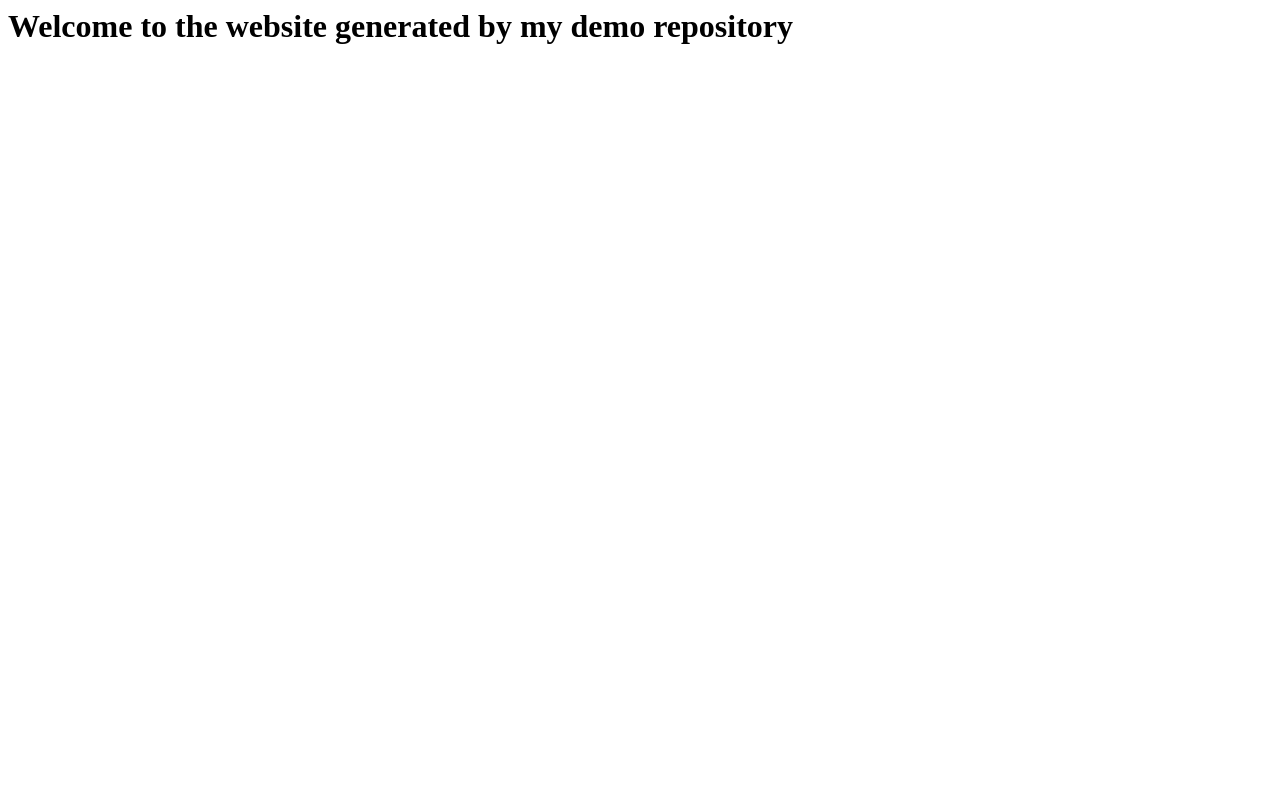
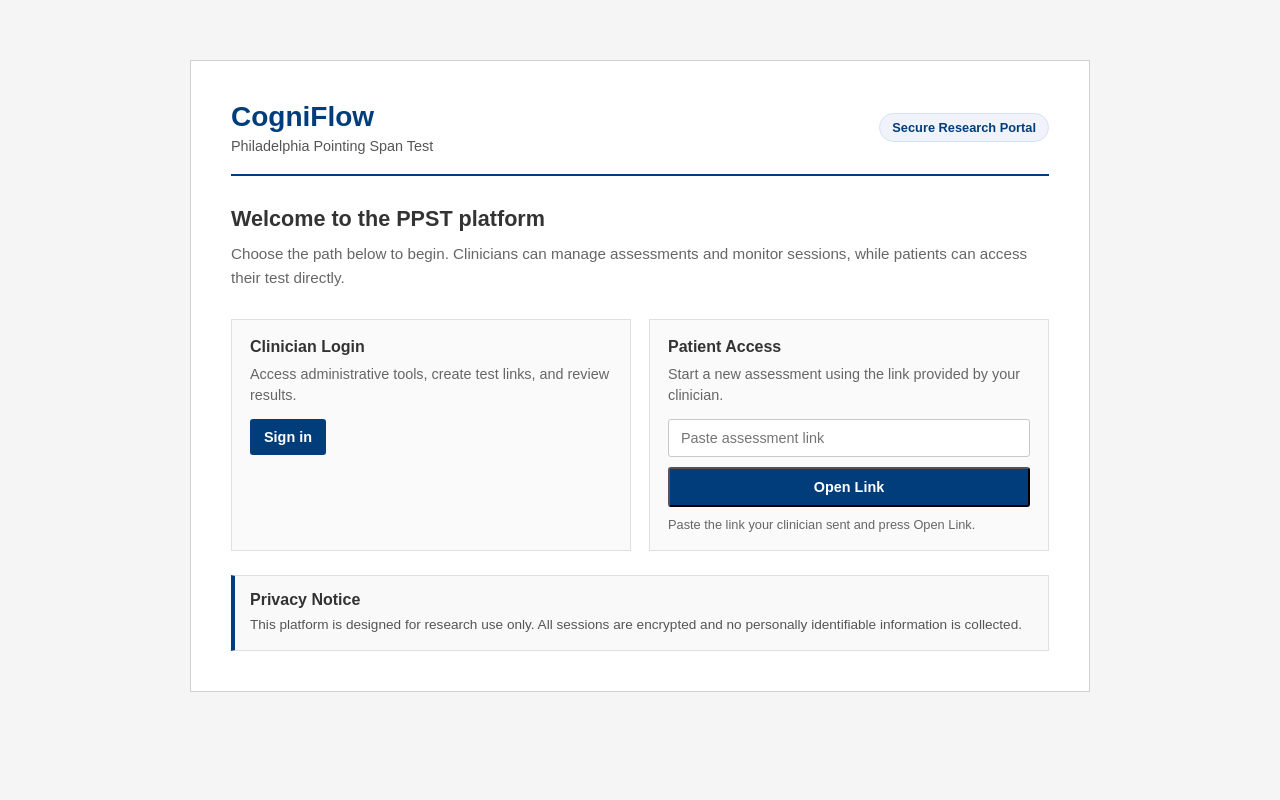
Before and after one commit to Senior-Year-Project-Team/cogniflow, a Django app: page / in a window 1280 px wide. Run offline with Django 4.2, Linux system fonts and the light colour scheme.

Commit message:
Update index.html

```diff
--- a/ppst/templates/ppst/index.html
+++ b/ppst/templates/ppst/index.html
@@ -1 +1,256 @@
-<h1>Welcome to the website generated by my demo repository</h1>
+<!DOCTYPE html>
+<html lang="en">
+  <head>
+    <meta charset="UTF-8" />
+    <meta name="viewport" content="width=device-width, initial-scale=1.0" />
+    <title>CogniFlow - Home</title>
+    <style>
+      * {
+        margin: 0;
+        padding: 0;
+        box-sizing: border-box;
+      }
+
+      body {
+        font-family: Arial, Helvetica, sans-serif;
+        background: #f5f5f5;
+        min-height: 100vh;
+        padding: 20px;
+        color: #333;
+      }
+
+      .container {
+        background: white;
+        border: 1px solid #d1d1d1;
+        max-width: 900px;
+        margin: 40px auto;
+        padding: 40px;
+      }
+
+      .logo {
+        border-bottom: 2px solid #003d7a;
+        padding-bottom: 20px;
+        margin-bottom: 30px;
+        display: flex;
+        justify-content: space-between;
+        align-items: center;
+        gap: 16px;
+        flex-wrap: wrap;
+      }
+
+      .logo h1 {
+        color: #003d7a;
+        font-size: 1.75rem;
+        font-weight: 600;
+        margin-bottom: 5px;
+      }
+
+      .logo p {
+        color: #555;
+        font-size: 0.9rem;
+      }
+
+      .status-chip {
+        background: #f0f4fa;
+        color: #003d7a;
+        border: 1px solid #d7e1f0;
+        padding: 6px 12px;
+        border-radius: 999px;
+        font-size: 0.8rem;
+        font-weight: 600;
+      }
+
+      .hero {
+        margin-bottom: 28px;
+      }
+
+      .hero h2 {
+        font-size: 1.35rem;
+        margin-bottom: 10px;
+        font-weight: 600;
+      }
+
+      .hero p {
+        color: #666;
+        font-size: 0.95rem;
+        line-height: 1.6;
+      }
+
+      .card-grid {
+        display: grid;
+        grid-template-columns: repeat(auto-fit, minmax(240px, 1fr));
+        gap: 18px;
+        margin-bottom: 24px;
+      }
+
+      .card {
+        border: 1px solid #e0e0e0;
+        padding: 18px;
+        background: #fafafa;
+      }
+
+      .card h3 {
+        font-size: 1rem;
+        margin-bottom: 8px;
+        color: #333;
+      }
+
+      .card p {
+        color: #666;
+        font-size: 0.9rem;
+        line-height: 1.5;
+        margin-bottom: 12px;
+      }
+
+      .link-form {
+        display: grid;
+        gap: 10px;
+      }
+
+      .link-input {
+        width: 100%;
+        padding: 10px 12px;
+        border: 1px solid #c9c9c9;
+        border-radius: 3px;
+        font-size: 0.9rem;
+        color: #333;
+      }
+
+      .link-input:focus {
+        outline: 2px solid #d7e1f0;
+        border-color: #003d7a;
+      }
+
+      .link-help {
+        font-size: 0.8rem;
+        color: #666;
+      }
+
+      .button {
+        display: inline-block;
+        padding: 10px 14px;
+        background: #003d7a;
+        color: white;
+        text-decoration: none;
+        border-radius: 3px;
+        font-weight: 600;
+        font-size: 0.9rem;
+      }
+
+      .button:hover {
+        background: #002d5a;
+      }
+
+      .notice {
+        margin-top: 24px;
+        padding: 15px;
+        background: #f9f9f9;
+        border: 1px solid #e0e0e0;
+        border-left: 4px solid #003d7a;
+      }
+
+      .notice strong {
+        display: block;
+        margin-bottom: 6px;
+      }
+
+      .notice p {
+        color: #555;
+        font-size: 0.85rem;
+        line-height: 1.5;
+      }
+
+      @media (max-width: 768px) {
+        .container {
+          padding: 30px 20px;
+          margin: 20px auto;
+        }
+
+        .logo h1 {
+          font-size: 1.5rem;
+        }
+      }
+    </style>
+  </head>
+  <body>
+    <div class="container">
+      <div class="logo">
+        <div>
+          <h1>CogniFlow</h1>
+          <p>Philadelphia Pointing Span Test</p>
+        </div>
+        <div class="status-chip">Secure Research Portal</div>
+      </div>
+
+      <div class="hero">
+        <h2>Welcome to the PPST platform</h2>
+        <p>
+          Choose the path below to begin. Clinicians can manage assessments and
+          monitor sessions, while patients can access their test directly.
+        </p>
+      </div>
+
+      <div class="card-grid">
+        <div class="card">
+          <h3>Clinician Login</h3>
+          <p>Access administrative tools, create test links, and review results.</p>
+          <a class="button" href="/login/">Sign in</a>
+        </div>
+        <div class="card">
+          <h3>Patient Access</h3>
+          <p>Start a new assessment using the link provided by your clinician.</p>
+          <form class="link-form" id="patient-link-form">
+            <input
+              class="link-input"
+              id="patient-link"
+              type="url"
+              name="patient_link"
+              placeholder="Paste assessment link"
+              autocomplete="off"
+              required
+            />
+            <button class="button" type="submit">Open Link</button>
+            <div class="link-help">Paste the link your clinician sent and press Open Link.</div>
+          </form>
+        </div>
+      </div>
+
+      <div class="notice">
+        <strong>Privacy Notice</strong>
+        <p>
+          This platform is designed for research use only. All sessions are
+          encrypted and no personally identifiable information is collected.
+        </p>
+      </div>
+    </div>
+    <script>
+      (function () {
+        const form = document.getElementById("patient-link-form");
+        const input = document.getElementById("patient-link");
+
+        if (!form || !input) {
+          return;
+        }
+
+        form.addEventListener("submit", function (event) {
+          event.preventDefault();
+          const link = input.value.trim();
+
+          if (!link) {
+            input.focus();
+            return;
+          }
+
+          if (!input.checkValidity()) {
+            input.reportValidity();
+            return;
+          }
+
+          window.location.href = link;
+        });
+      })();
+    </script>
+  </body>
+</html>
+
+<!-- This is a simple landing page for the PPST platform, providing clear navigation for both clinicians and patients. The design is clean and user-friendly, with a focus on accessibility and ease of use. -->
```
